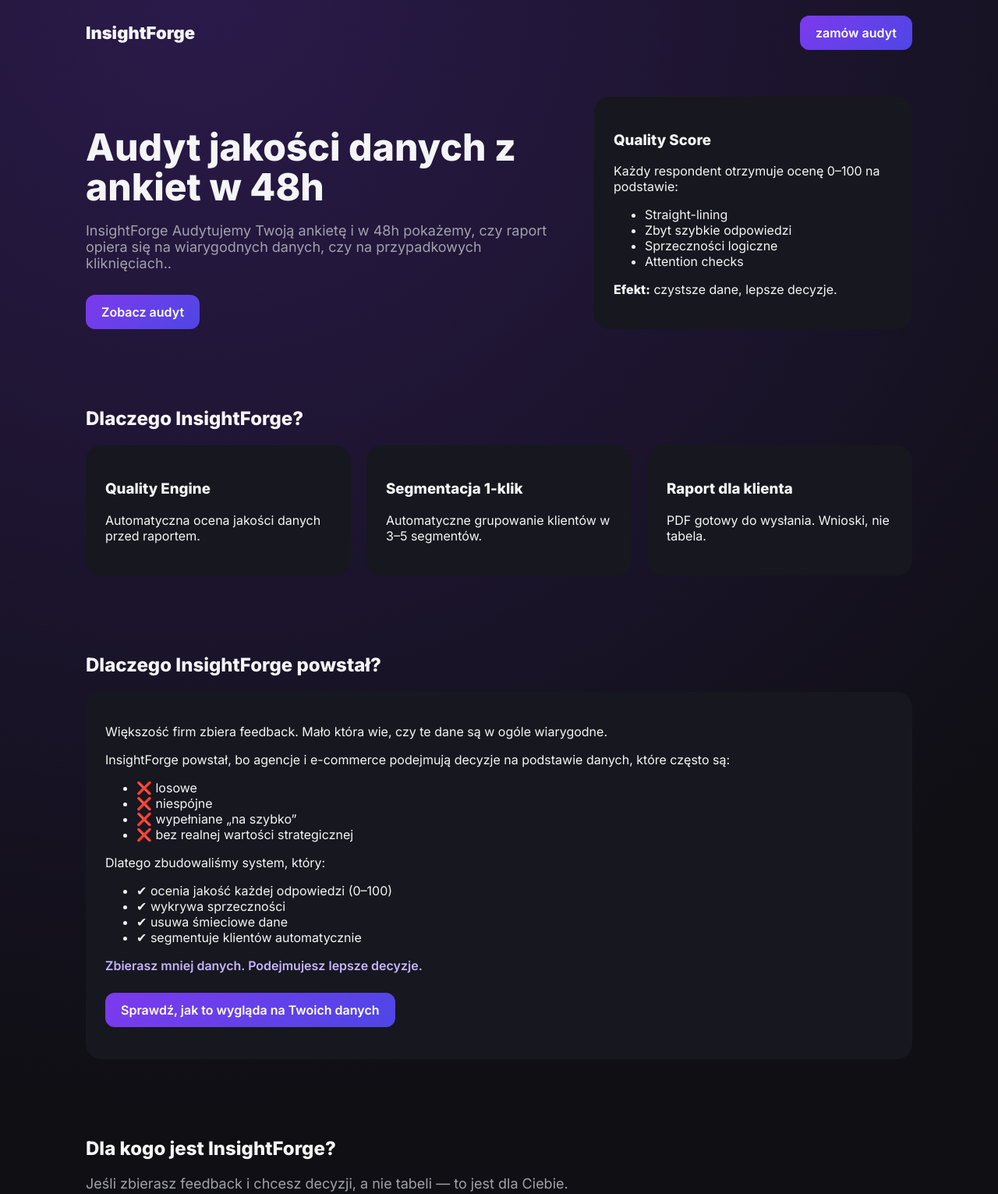
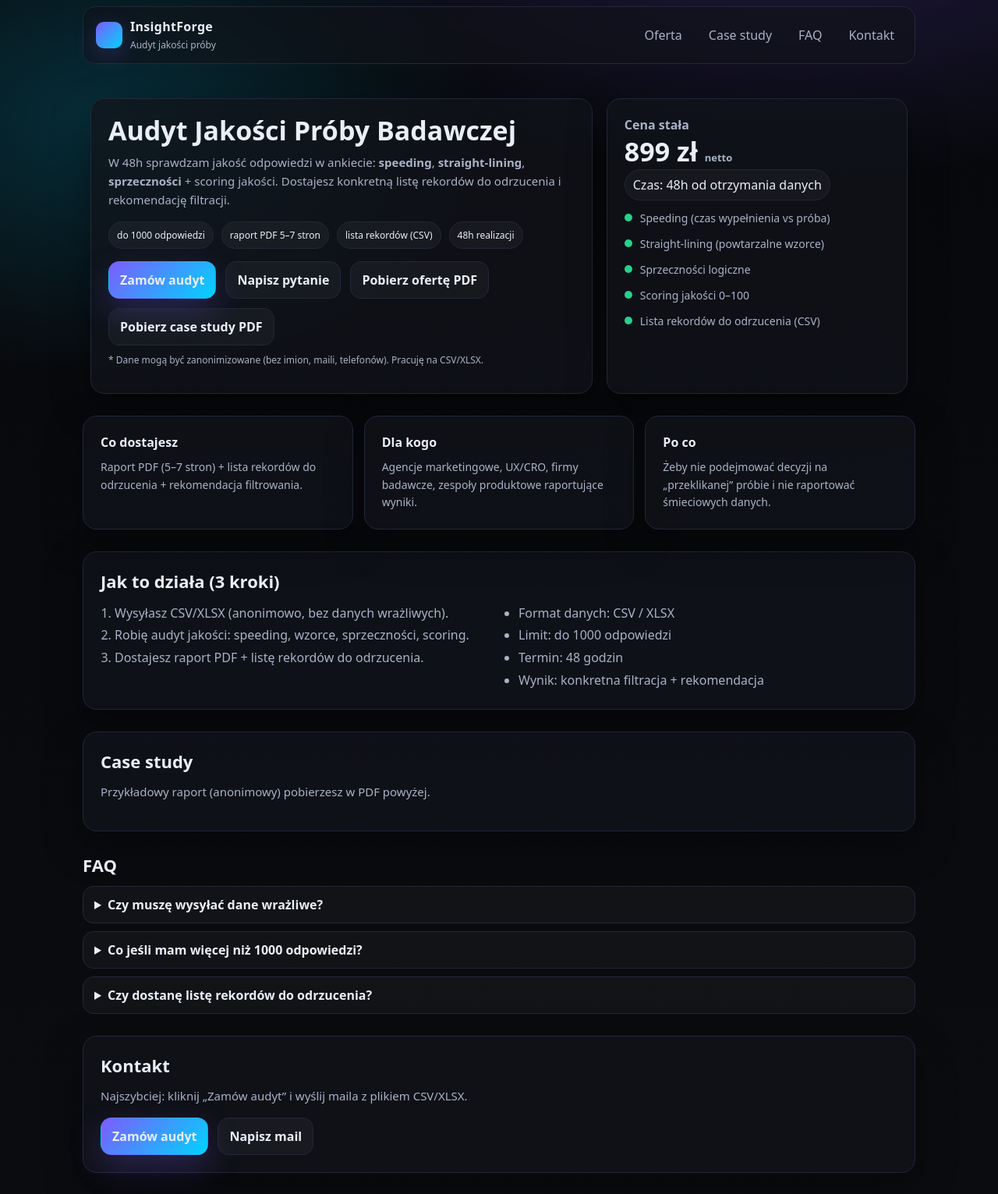
Before and after one commit to slusarskialan0-rgb/insightforge-site, a plain HTML site: page index.html in a window 1280 px wide. Shown: the part 20-1551 px from the top of the page at 78% size. Drawn offline with Linux system fonts and the light colour scheme.

Commit message:
Refactor index.html for improved structure and styling

```diff
--- a/index.html
+++ b/index.html
@@ -1,291 +1,279 @@
-<!DOCTYPE html>
+<!doctype html>
 <html lang="pl">
 <head>
-<meta charset="UTF-8">
-<meta name="viewport" content="width=device-width, initial-scale=1.0">
-<title>InsightForge — Quality-First Survey Platform</title>
-<meta name="description" content="InsightForge — builder ankiet z kontrolą jakości danych i segmentacją 1-klik. Zbieraj lepsze dane i podejmuj lepsze decyzje.">
-<link href="https://fonts.googleapis.com/css2?family=Inter:wght@400;600;800;900&display=swap" rel="stylesheet">
+  <meta charset="utf-8" />
+  <meta name="viewport" content="width=device-width,initial-scale=1" />
+  <title>InsightForge — Audyt Jakości Próby Badawczej</title>
+  <meta name="description" content="Audyt jakości próby badawczej: speeding, straight-lining, sprzeczności, scoring jakości. Raport w 48h. Cena 899 zł netto." />
+
   <style>
     :root{
-  --bg:#0f0f14;
-  --card:#17171f;
-  --accent:#7c3aed;
-  --accent2:#22c55e;
-  --text:#f5f5f7;
-  --muted:#a1a1aa;
+      --bg:#0b0c10;
+      --card:#11131a;
+      --text:#eaeef7;
+      --muted:#a9b2c7;
+      --line:#232738;
+      --accent:#7c5cff;
+      --accent2:#00d4ff;
+      --ok:#27d18a;
     }
     *{box-sizing:border-box}
     body{
       margin:0;
-  font-family:Inter,system-ui;
-  background:radial-gradient(circle at 20% 0%, rgba(124,58,237,.25), transparent 40%), var(--bg);
+      font-family: ui-sans-serif, system-ui, -apple-system, Segoe UI, Roboto, Arial, "Noto Sans", "Helvetica Neue";
       color:var(--text);
+      background:
+        radial-gradient(1200px 700px at 80% -10%, rgba(124,92,255,.25), transparent 60%),
+        radial-gradient(900px 600px at 10% 10%, rgba(0,212,255,.18), transparent 55%),
+        linear-gradient(180deg, #07080c, #0b0c10);
     }
-.container{max-width:1100px;margin:auto;padding:40px 20px}
-header{display:flex;justify-content:space-between;align-items:center}
-.logo{font-weight:900;font-size:22px}
+    a{color:inherit}
+    .wrap{max-width:1100px;margin:0 auto;padding:28px 16px 80px}
+    .nav{
+      display:flex;align-items:center;justify-content:space-between;
+      padding:14px 16px;border:1px solid var(--line);
+      background:rgba(17,19,26,.6);backdrop-filter: blur(10px);
+      border-radius:16px;position:sticky;top:14px;z-index:10;
+    }
+    .brand{display:flex;gap:10px;align-items:center}
+    .logo{
+      width:34px;height:34px;border-radius:10px;
+      background:linear-gradient(135deg,var(--accent),var(--accent2));
+      box-shadow:0 8px 30px rgba(124,92,255,.25);
+    }
+    .brand b{letter-spacing:.3px}
+    .navlinks{display:flex;gap:14px;flex-wrap:wrap}
+    .nav a{
+      text-decoration:none;color:var(--muted);
+      padding:8px 10px;border-radius:10px;
+    }
+    .nav a:hover{background:rgba(255,255,255,.06);color:var(--text)}
+    .hero{padding:44px 10px 10px;display:grid;grid-template-columns:1.25fr .75fr;gap:18px;align-items:stretch}
+    .card{
+      background:rgba(17,19,26,.75);
+      border:1px solid var(--line);
+      border-radius:18px;padding:22px;
+      box-shadow:0 18px 50px rgba(0,0,0,.35);
+    }
+    h1{margin:0 0 10px;font-size:34px;line-height:1.1}
+    .sub{color:var(--muted);font-size:15px;line-height:1.6;margin:0 0 16px}
+    .badges{display:flex;gap:10px;flex-wrap:wrap;margin-top:12px}
+    .badge{
+      font-size:12px;color:var(--text);
+      border:1px solid var(--line);
+      background:rgba(255,255,255,.04);
+      padding:8px 10px;border-radius:999px;
+    }
+    .ctaRow{display:flex;gap:12px;flex-wrap:wrap;margin-top:16px}
     .btn{
-  padding:12px 20px;
-  border-radius:12px;
-  font-weight:600;
-  text-decoration:none;
-  display:inline-block;
+      display:inline-flex;gap:10px;align-items:center;justify-content:center;
+      border-radius:14px;padding:12px 14px;
+      text-decoration:none;border:1px solid var(--line);
+      background:rgba(255,255,255,.04);
+      color:var(--text);font-weight:650;
     }
-.btn-primary{
-  background:linear-gradient(135deg,var(--accent),#4f46e5);
-  color:#fff;
+    .btn.primary{
+      background:linear-gradient(135deg,var(--accent),var(--accent2));
+      border-color:transparent;
+      box-shadow:0 16px 40px rgba(124,92,255,.25);
     }
-.hero{
-  display:grid;
-  grid-template-columns:1.2fr .8fr;
-  gap:40px;
-  align-items:center;
-  margin-top:60px;
-}
-@media(max-width:900px){.hero{grid-template-columns:1fr}}
-h1{
-  font-size:48px;
-  line-height:1.05;
-  margin-bottom:20px;
-}
-.lead{
-  color:var(--muted);
-  font-size:18px;
-  margin-bottom:30px;
-}
-.card{
-  background:var(--card);
-  padding:25px;
-  border-radius:20px;
-}
-.section{
-  margin-top:100px;
-}
-.features{
-  display:grid;
-  grid-template-columns:repeat(auto-fit,minmax(260px,1fr));
-  gap:20px;
-}
-.price-grid{
-  display:grid;
-  grid-template-columns:repeat(auto-fit,minmax(280px,1fr));
-  gap:20px;
+    .btn:hover{transform:translateY(-1px)}
+    .mini{font-size:12px;color:var(--muted);margin-top:10px}
+    .priceBox{
+      display:flex;flex-direction:column;gap:12px;height:100%;
     }
     .price{
-  background:var(--card);
-  padding:30px;
-  border-radius:20px;
+      font-size:34px;font-weight:800;
     }
-.price h3{margin-top:0}
-.price strong{
-  font-size:36px;
+    .price small{font-size:13px;color:var(--muted);font-weight:600}
+    .tick{display:flex;gap:10px;align-items:flex-start;color:var(--muted);font-size:14px;line-height:1.5}
+    .dot{width:10px;height:10px;border-radius:50%;background:var(--ok);margin-top:5px;flex:0 0 auto}
+    .grid{display:grid;grid-template-columns:repeat(3,1fr);gap:14px;margin-top:18px}
+    .grid .card h3{margin:0 0 10px;font-size:16px}
+    .grid .card p{margin:0;color:var(--muted);font-size:14px;line-height:1.6}
+    .section{margin-top:28px}
+    .section h2{margin:0 0 12px;font-size:22px}
+    .cols{display:grid;grid-template-columns:1fr 1fr;gap:14px}
+    .list{margin:0;padding-left:18px;color:var(--muted);line-height:1.8}
+    .faq details{
+      border:1px solid var(--line);
+      background:rgba(255,255,255,.03);
+      border-radius:14px;padding:12px 14px;margin-bottom:10px;
     }
-footer{
-  margin-top:100px;
-  color:var(--muted);
-  font-size:14px;
-  text-align:center;
+    .faq summary{cursor:pointer;font-weight:700}
+    .faq p{color:var(--muted);margin:10px 0 0;line-height:1.6}
+    .footer{
+      margin-top:34px;
+      border-top:1px solid var(--line);
+      padding-top:18px;color:var(--muted);font-size:13px;
+      display:flex;justify-content:space-between;gap:10px;flex-wrap:wrap;
     }
-.highlight{
-  color:#c4b5fd;
+    .pill{
+      display:inline-block;border:1px solid var(--line);
+      padding:8px 10px;border-radius:999px;background:rgba(255,255,255,.03);
+    }
+    @media (max-width: 880px){
+      .hero{grid-template-columns:1fr}
+      .grid{grid-template-columns:1fr}
+      .cols{grid-template-columns:1fr}
+      h1{font-size:30px}
     }
   </style>
 </head>
 
 <body>
-<div class="container">
+  <div class="wrap">
 
-<header>
-  <div class="logo">InsightForge</div>
-  <a href="#kontakt" class="btn btn-primary">zamów audyt</a>
-</header>
-
-<section class="hero">
+    <div class="nav">
+      <div class="brand">
+        <div class="logo"></div>
         <div>
- <h1>Audyt jakości danych z ankiet w 48h</h1>
-    <p class="lead">
-      InsightForge Audytujemy Twoją ankietę i w 48h pokażemy,
-czy raport opiera się na wiarygodnych danych,
-czy na przypadkowych kliknięciach..
-    </p>
-    <a href="#kontakt" class="btn btn-primary">Zobacz audyt</a>
-  </div>
-
-  <div class="card">
-    <h3>Quality Score</h3>
-    <p>Każdy respondent otrzymuje ocenę 0–100 na podstawie:</p>
-    <ul>
-      <li>Straight-lining</li>
-      <li>Zbyt szybkie odpowiedzi</li>
-      <li>Sprzeczności logiczne</li>
-      <li>Attention checks</li>
-    </ul>
-    <p><strong>Efekt:</strong> czystsze dane, lepsze decyzje.</p>
-  </div>
-</section>
-
-<section class="section">
-  <h2>Dlaczego InsightForge?</h2>
-  <div class="features">
-    <div class="card">
-      <h3>Quality Engine</h3>
-      <p>Automatyczna ocena jakości danych przed raportem.</p>
-    </div>
-    <div class="card">
-      <h3>Segmentacja 1-klik</h3>
-      <p>Automatyczne grupowanie klientów w 3–5 segmentów.</p>
-    </div>
-    <div class="card">
-      <h3>Raport dla klienta</h3>
-      <p>PDF gotowy do wysłania. Wnioski, nie tabela.</p>
+          <b>InsightForge</b><br>
+          <span style="color:var(--muted);font-size:12px;">Audyt jakości próby</span>
         </div>
       </div>
-</section>
-<section class="section">
-  <h2>Dlaczego InsightForge powstał?</h2>
-
-  <div class="card">
-    <p>
-      Większość firm zbiera feedback.
-      Mało która wie, czy te dane są w ogóle wiarygodne.
-    </p>
-
-    <p>
-      InsightForge powstał, bo agencje i e-commerce podejmują decyzje
-      na podstawie danych, które często są:
-    </p>
-
-    <ul>
-      <li>❌ losowe</li>
-      <li>❌ niespójne</li>
-      <li>❌ wypełniane „na szybko”</li>
-      <li>❌ bez realnej wartości strategicznej</li>
-    </ul>
-
-    <p>
-      Dlatego zbudowaliśmy system, który:
-    </p>
-
-    <ul>
-      <li>✔ ocenia jakość każdej odpowiedzi (0–100)</li>
-      <li>✔ wykrywa sprzeczności</li>
-      <li>✔ usuwa śmieciowe dane</li>
-      <li>✔ segmentuje klientów automatycznie</li>
-    </ul>
-
-    <p style="color:#c4b5fd;font-weight:600;">
-      Zbierasz mniej danych.
-      Podejmujesz lepsze decyzje.
-      <div style="margin-top:25px;">
-  <a href="#kontakt" class="btn btn-primary">
-    Sprawdź, jak to wygląda na Twoich danych
-  </a>
-      </div>
-    </p>
-  </div>
-</section>
-<section class="section">
-  <section class="section">
-  <h2>Dla kogo jest InsightForge?</h2>
-  <p class="lead">Jeśli zbierasz feedback i chcesz decyzji, a nie tabeli — to jest dla Ciebie.</p>
-
-  <div class="features">
-    <div class="card">
-      <h3>Agencje marketingowe</h3>
-      <p>Sprzedajesz klientowi nie ankietę, tylko <b>insight + kontrolę jakości</b>. Raport gotowy do wysyłki.</p>
-      <p style="color:#c4b5fd;font-weight:600;margin:0;">➡ Wyższe stawki i retencja klientów</p>
-    </div>
-
-    <div class="card">
-      <h3>E-commerce</h3>
-      <p>Wiesz, <b>dlaczego ludzie nie kupują</b> i co blokuje koszyk. Segmenty pokazują, co działa na kogo.</p>
-      <p style="color:#c4b5fd;font-weight:600;margin:0;">➡ Większa konwersja i mniej zwrotów</p>
-    </div>
-
-    <div class="card">
-      <h3>SaaS / Aplikacje</h3>
-      <p>NPS + jakość danych. Szybko wyłapujesz prawdziwe problemy UX i powody churnu.</p>
-      <p style="color:#c4b5fd;font-weight:600;margin:0;">➡ Lepszy onboarding i retencja</p>
-    </div>
-
-    <div class="card">
-      <h3>HR / Badania pracownicze</h3>
-      <p>Wiarygodne ankiety i wykrywanie niespójności. Sygnały ostrzegawcze zanim będzie problem.</p>
-      <p style="color:#c4b5fd;font-weight:600;margin:0;">➡ Mniej rotacji, lepszy klimat</p>
+      <div class="navlinks">
+        <a href="#oferta">Oferta</a>
+        <a href="#case">Case study</a>
+        <a href="#faq">FAQ</a>
+        <a href="#kontakt">Kontakt</a>
       </div>
     </div>
 
-  <div style="margin-top:25px;">
-  <a href="demo.html" class="btn btn-primary">Zobacz demo</a> do Twojej branży</a>
-  </div>
-</section>
-  <h2>Cennik</h2>
-  <div class="price-grid">
-    <div class="price">
-      <h3>Free</h3>
-      <strong>0 zł</strong>
-      <p>1 ankieta<br>100 odpowiedzi<br>Podstawowy eksport</p>
-    </div>
-    <div class="price">
-      <h3>Pro</h3>
-      <strong>149 zł / mies.</strong>
-      <p>Nielimitowane ankiety<br>Quality Score<br>Segmentacja<br>Raport PDF</p>
-    </div>
-    <div class="price">
-      <h3>Agency</h3>
-      <strong>399 zł / mies.</strong>
-      <p>White-label<br>Multi-user<br>Zaawansowane eksporty</p>
-    </div>
-  </div>
-</section>
-<section class="section">
-  <h2>Demo w 3 krokach (15 minut)</h2>
-  <p class="lead">Bez gadania. Pokazujemy wartość na Twoim przykładzie.</p>
+    <!-- HERO -->
+    <div class="hero">
+      <div class="card">
+        <h1>Audyt Jakości Próby Badawczej</h1>
+        <p class="sub">
+          W 48h sprawdzam jakość odpowiedzi w ankiecie: <b>speeding</b>, <b>straight-lining</b>, <b>sprzeczności</b> + scoring jakości.
+          Dostajesz konkretną listę rekordów do odrzucenia i rekomendację filtracji.
+        </p>
 
-  <div class="features">
-    <div class="card">
-      <h3>1) Wysyłasz 3 informacje</h3>
-      <p>Branża, cel ankiety i ile odpowiedzi planujesz zebrać.</p>
-      <p style="color:#c4b5fd;font-weight:600;margin:0;">➡ 30 sekund roboty</p>
+        <div class="badges">
+          <span class="badge">do 1000 odpowiedzi</span>
+          <span class="badge">raport PDF 5–7 stron</span>
+          <span class="badge">lista rekordów (CSV)</span>
+          <span class="badge">48h realizacji</span>
         </div>
 
-    <div class="card">
-      <h3>2) Dostajesz mini-ankietę pilotażową</h3>
-      <p>Gotowy szkic + rekomendacje pytań + 1 attention check.</p>
-      <p style="color:#c4b5fd;font-weight:600;margin:0;">➡ Start bez budowania od zera</p>
+        <div class="ctaRow">
+          <a class="btn primary" href="mailto:slusarskialan0@gmail.com?subject=Zam%C3%B3wienie%20audytu%20-%20899%20z%C5%82&body=Dzie%C5%84%20dobry%2C%0A%0AChc%C4%99%20zam%C3%B3wi%C4%87%20Audyt%20Jako%C5%9Bci%20Pr%C3%B3by%20Badawczej%20(899%20z%C5%82%20netto).%0A%0A1)%20Firma%3A%20____%0A2)%20Liczba%20odpowiedzi%3A%20____%0A3)%20Plik%20CSV%2FXLSX%3A%20(dodam%20w%20za%C5%82%C4%85czniku)%0A4)%20Czy%20jest%20czas%20wype%C5%82nienia%3A%20tak%2Fnie%0A%0APozdrawiam%2C%0A">
+            Zamów audyt
+          </a>
+
+          <a class="btn" href="mailto:slusarskialan0@gmail.com?subject=Audyt%20Jako%C5%9Bci%20Pr%C3%B3by%20-%20pytanie">Napisz pytanie</a>
+
+          <!-- PDF-y: wrzuć do folderu assets w repo (instrukcja poniżej) -->
+          <a class="btn" href="assets/InsightForge_Oferta_Audyt_899zl_PL.pdf" target="_blank" rel="noopener">Pobierz ofertę PDF</a>
+          <a class="btn" href="assets/InsightForge_Case_Study_Audyt_Jakosci_Proby_PL.pdf" target="_blank" rel="noopener">Pobierz case study PDF</a>
         </div>
 
-    <div class="card">
-      <h3>3) Pokazujemy Quality Score + segmenty</h3>
-      <p>Widzisz czyste dane, sprzeczności, segmenty i wniosek biznesowy.</p>
-      <p style="color:#c4b5fd;font-weight:600;margin:0;">➡ Decyzja zamiast tabeli</p>
+        <p class="mini">
+          * Dane mogą być zanonimizowane (bez imion, maili, telefonów). Pracuję na CSV/XLSX.
+        </p>
+      </div>
+
+      <div class="card priceBox" id="oferta">
+        <div>
+          <div style="color:var(--muted);font-weight:650;">Cena stała</div>
+          <div class="price">899 zł <small>netto</small></div>
+          <div class="pill">Czas: 48h od otrzymania danych</div>
+        </div>
+
+        <div class="tick"><span class="dot"></span><span>Speeding (czas wypełnienia vs próba)</span></div>
+        <div class="tick"><span class="dot"></span><span>Straight-lining (powtarzalne wzorce)</span></div>
+        <div class="tick"><span class="dot"></span><span>Sprzeczności logiczne</span></div>
+        <div class="tick"><span class="dot"></span><span>Scoring jakości 0–100</span></div>
+        <div class="tick"><span class="dot"></span><span>Lista rekordów do odrzucenia (CSV)</span></div>
       </div>
     </div>
 
-  <div class="card" style="margin-top:20px;">
-    <h3 style="margin-top:0;">Gwarancja pilota</h3>
-    <p style="margin:0;color:#a1a1aa;">
-      Jeśli po demo nie zobaczysz realnej wartości — kończymy temat. Zero presji.
+    <div class="grid">
+      <div class="card">
+        <h3>Co dostajesz</h3>
+        <p>Raport PDF (5–7 stron) + lista rekordów do odrzucenia + rekomendacja filtrowania.</p>
+      </div>
+      <div class="card">
+        <h3>Dla kogo</h3>
+        <p>Agencje marketingowe, UX/CRO, firmy badawcze, zespoły produktowe raportujące wyniki.</p>
+      </div>
+      <div class="card">
+        <h3>Po co</h3>
+        <p>Żeby nie podejmować decyzji na „przeklikanej” próbie i nie raportować śmieciowych danych.</p>
+      </div>
+    </div>
+
+    <div class="section">
+      <div class="card">
+        <h2>Jak to działa (3 kroki)</h2>
+        <div class="cols">
+          <div>
+            <ol class="list">
+              <li>Wysyłasz CSV/XLSX (anonimowo, bez danych wrażliwych).</li>
+              <li>Robię audyt jakości: speeding, wzorce, sprzeczności, scoring.</li>
+              <li>Dostajesz raport PDF + listę rekordów do odrzucenia.</li>
+            </ol>
+          </div>
+          <div>
+            <ul class="list">
+              <li>Format danych: CSV / XLSX</li>
+              <li>Limit: do 1000 odpowiedzi</li>
+              <li>Termin: 48 godzin</li>
+              <li>Wynik: konkretna filtracja + rekomendacja</li>
+            </ul>
+          </div>
+        </div>
+      </div>
+    </div>
+
+    <div class="section" id="case">
+      <div class="card">
+        <h2>Case study</h2>
+        <p class="sub">
+          Przykładowy raport (anonimowy) pobierzesz w PDF powyżej.
         </p>
       </div>
+    </div>
 
-  <div style="margin-top:25px;">
-    <a href="#kontakt" class="btn btn-primary">Umów demo</a>
+    <div class="section faq" id="faq">
+      <h2>FAQ</h2>
+
+      <details>
+        <summary>Czy muszę wysyłać dane wrażliwe?</summary>
+        <p>Nie. Wystarczy eksport CSV/XLSX bez imion, maili, telefonów. Liczą się odpowiedzi i struktura pytań.</p>
+      </details>
+
+      <details>
+        <summary>Co jeśli mam więcej niż 1000 odpowiedzi?</summary>
+        <p>Wtedy robimy wycenę indywidualną. Napisz maila — ustalimy zakres.</p>
+      </details>
+
+      <details>
+        <summary>Czy dostanę listę rekordów do odrzucenia?</summary>
+        <p>Tak — dostajesz listę identyfikatorów/wierszy w CSV + rekomendowany próg filtracji.</p>
+      </details>
     </div>
-        </section>
-<section class="section" id="kontakt">
-  <h2>zamów audyt</h2>
-  <p class="lead">15 minut. Pokażemy, jak podnieść jakość Twoich badań.</p>
-  <a href="mailto:hello@insightforge.app?subject=Demo InsightForge" class="btn btn-primary">
-    hello@insightforge.app
-  </a>
-</section>
 
-<footer>
-  © <script>document.write(new Date().getFullYear())</script> InsightForge
-</footer>
+    <div class="section" id="kontakt">
+      <div class="card">
+        <h2>Kontakt</h2>
+        <p class="sub">Najszybciej: kliknij „Zamów audyt” i wyślij maila z plikiem CSV/XLSX.</p>
+        <div class="ctaRow">
+          <a class="btn primary" href="mailto:slusarskialan0@gmail.com?subject=Zam%C3%B3wienie%20audytu%20-%20899%20z%C5%82">Zamów audyt</a>
+          <a class="btn" href="mailto:slusarskialan0@gmail.com?subject=Audyt%20-%20pytanie">Napisz mail</a>
+        </div>
+      </div>
+    </div>
+
+    <div class="footer">
+      <div>© <span id="y"></span> InsightForge</div>
+      <div class="pill">Audyt jakości próby badawczej — 899 zł netto</div>
+    </div>
 
   </div>
+
+  <script>
+    document.getElementById("y").textContent = new Date().getFullYear();
+  </script>
 </body>
   </html>
```
Lines whose indentation alone changed are shown as unchanged.
